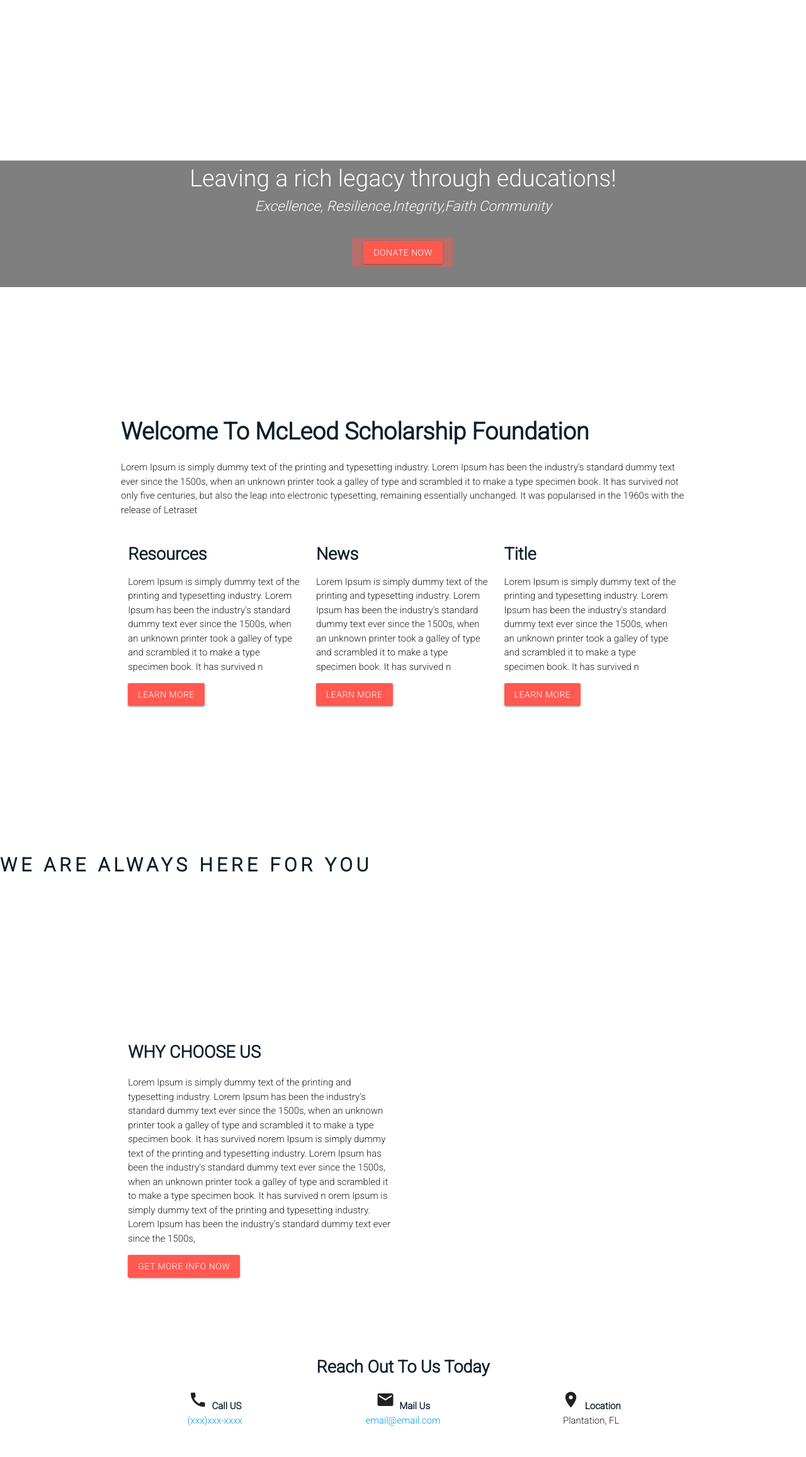
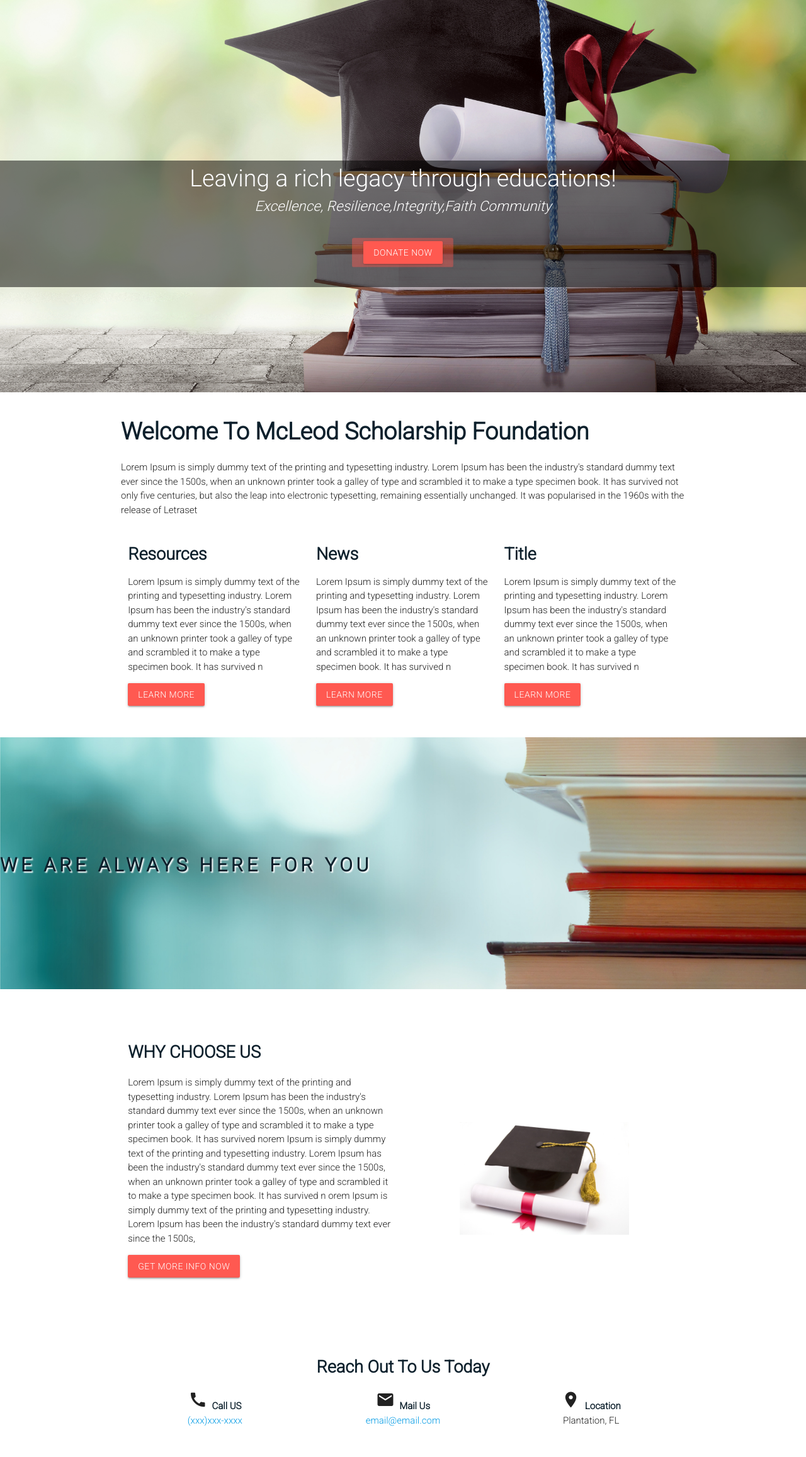
Before and after one commit to shaunettDaley/mcleodscholarshipfoundation, a plain HTML site: page index.html in a window 1280 px wide. Shown: the part 177-2491 px from the top of the page at 63% size. Drawn offline with nearby package versions, Linux system fonts and the light colour scheme; the site is published under a folder, as on GitHub Pages, so addresses that start at the root find nothing.

Commit message:
Update style.css

```diff
--- a/css/style.css
+++ b/css/style.css
@@ -1,5 +1,5 @@
 header{
-    background-image:url('/images/image1.jpg');
+    background-image:url('../images/image1.jpg');
     background-repeat:no-repeat;
     background-attachment: fixed;
     background-size:cover;
@@ -7,7 +7,7 @@ header{
 }
 
 .subpage{
-    background-image:url('/images/image6.jpg');
+    background-image:url('../images/image6.jpg');
     background-repeat:no-repeat;
     background-attachment: fixed;
     background-size:cover;
@@ -79,7 +79,7 @@ section.section-back {
 
 
 .who-image {
-    background-image:url('/images/image2.jpg');
+    background-image:url('../images/image2.jpg');
     background-repeat:no-repeat;
     background-size:60%;
     background-position:center center;
@@ -87,7 +87,7 @@ section.section-back {
 }
 
 .parax{
-    background-image:url('/images/image7.jpg');
+    background-image:url('../images/image7.jpg');
     background-repeat:no-repeat;
     background-attachment: fixed;
     height:400px;
@@ -98,7 +98,7 @@ section.section-back {
 
 
 .parax-sub{
-    background-image:url('/images/pencil-book.jpg');
+    background-image:url('../images/pencil-book.jpg');
     background-repeat:no-repeat;
     background-attachment: fixed;
     height:280px;
```
